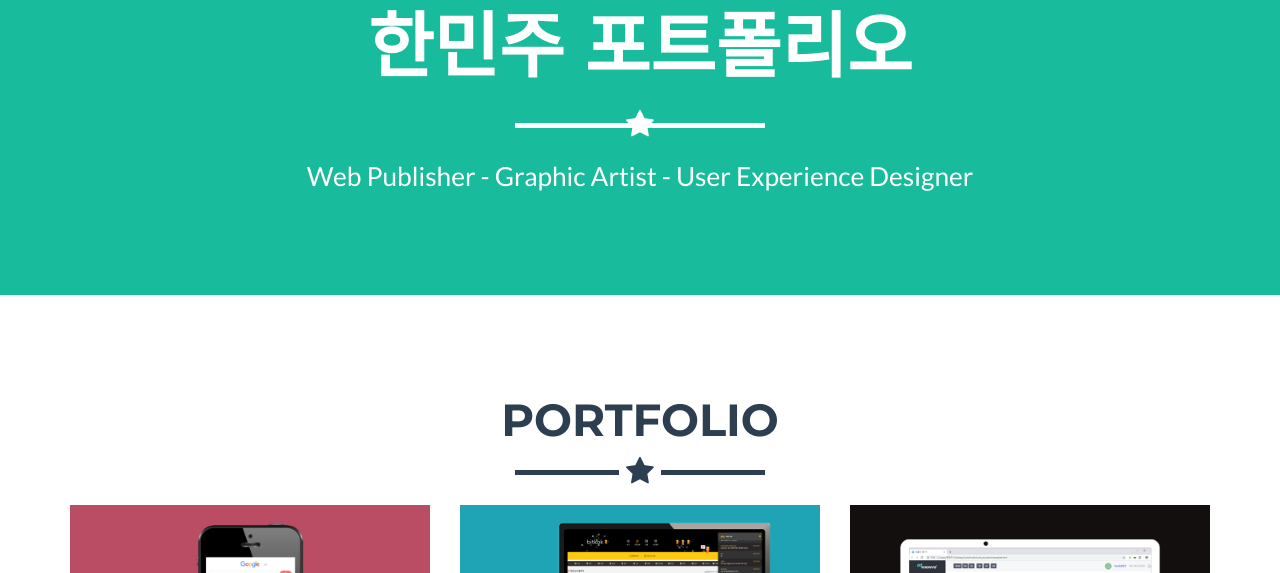
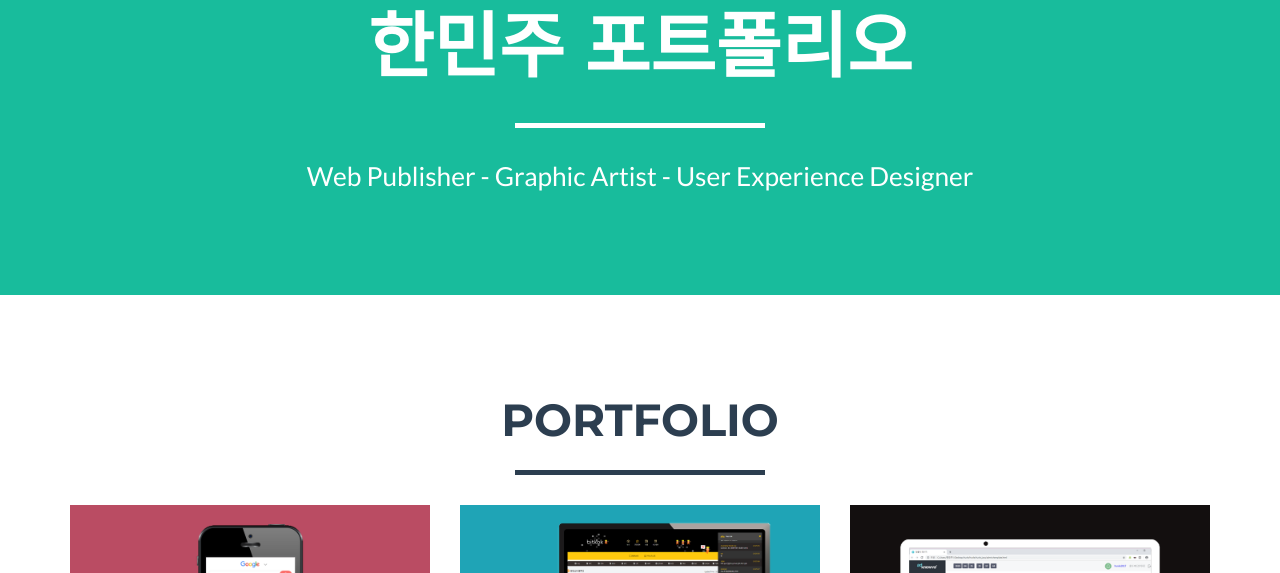
Before and after one commit to hanminju/web-portfolio, a Jekyll site: the page built from index.html, in a window 1280 px wide and 1400 px high, scrolled down 330 px. Shown: the part 150-723 px from the top of the window. Built offline with Jekyll 4.4.1, drawn with Linux system fonts in a browser that asks for light colours.

Commit message:
Update main.css

```diff
--- a/_includes/css/main.css
+++ b/_includes/css/main.css
@@ -49,7 +49,7 @@ hr.star-primary {
 
 hr.star-light:after,
 hr.star-primary:after {
-    content: "\f005";
+    /*content: "\f005";*/
     display: inline-block;
     position: relative;
     top: -.8em;
```
